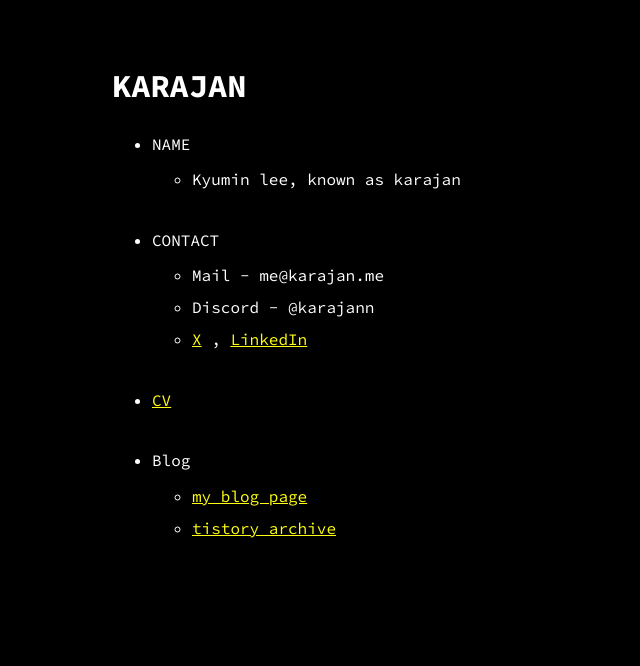
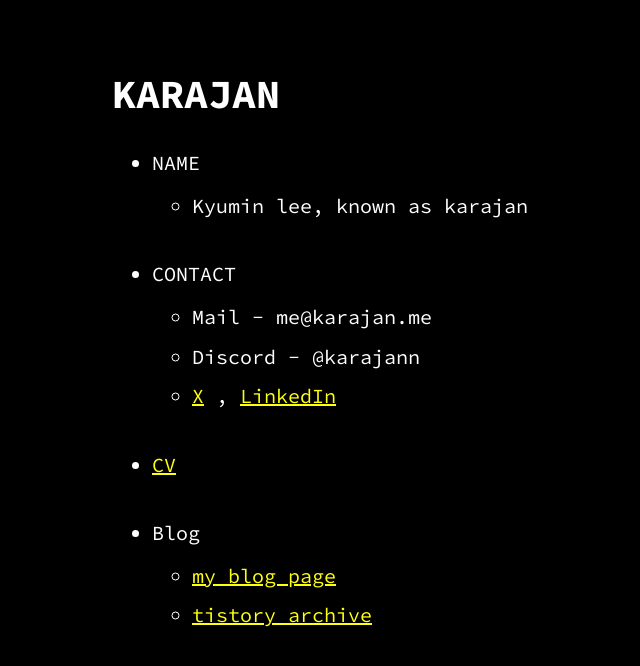
Before and after one commit to karajan0/karajan0.github.io, a Jekyll site: the page built from index.md, in a window 1280 px wide. Shown: the top 666 px of the page, without its empty margins (78-718 px from the left). Built offline with Jekyll 4.4.1, drawn with Linux system fonts in a browser that asks for light colours.

Commit message:
Increase site typography size

```diff
--- a/assets/css/override.css
+++ b/assets/css/override.css
@@ -1,3 +1,12 @@
+body {
+  font-size: 20px;
+  line-height: 1.5;
+}
+
+code {
+  font-size: 0.9em;
+}
+
 .w {
   max-width: 900px;
 }
```
